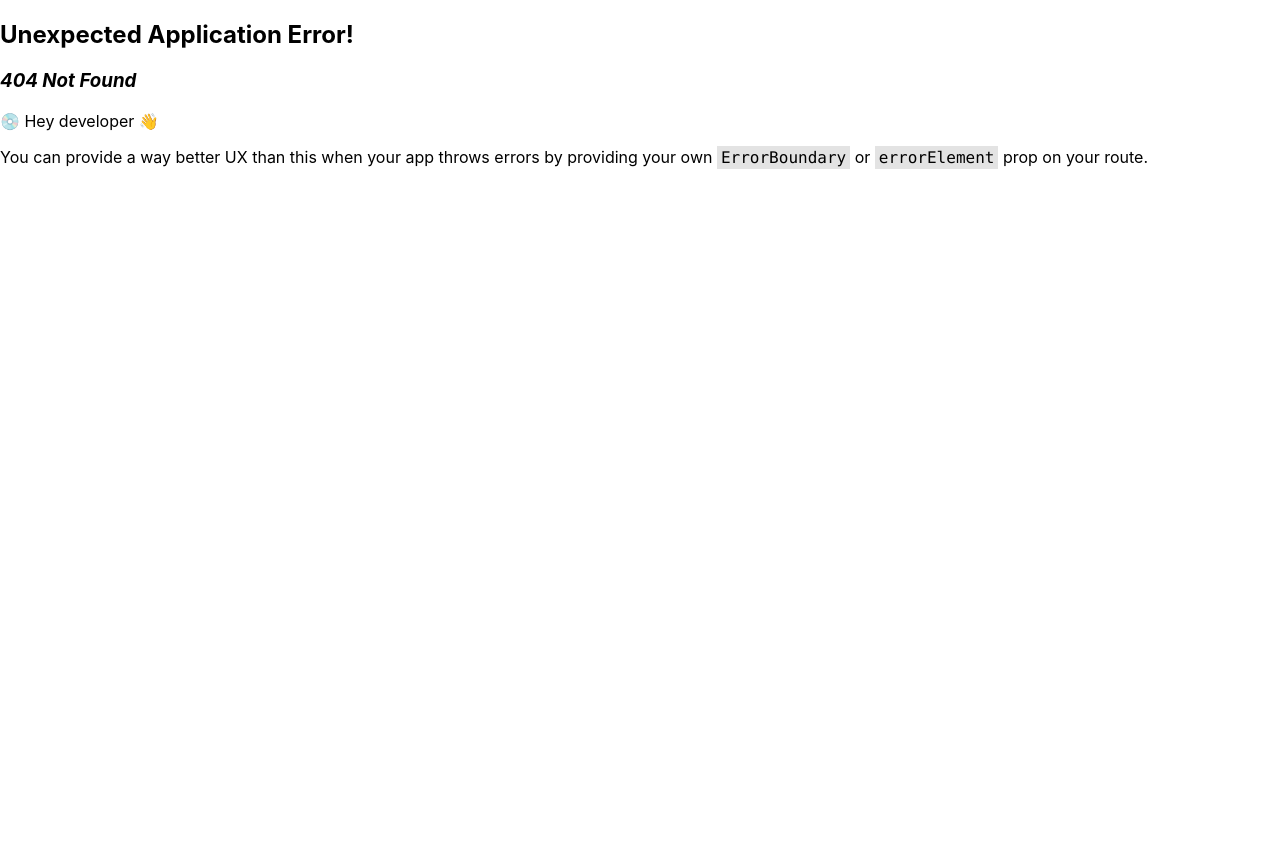
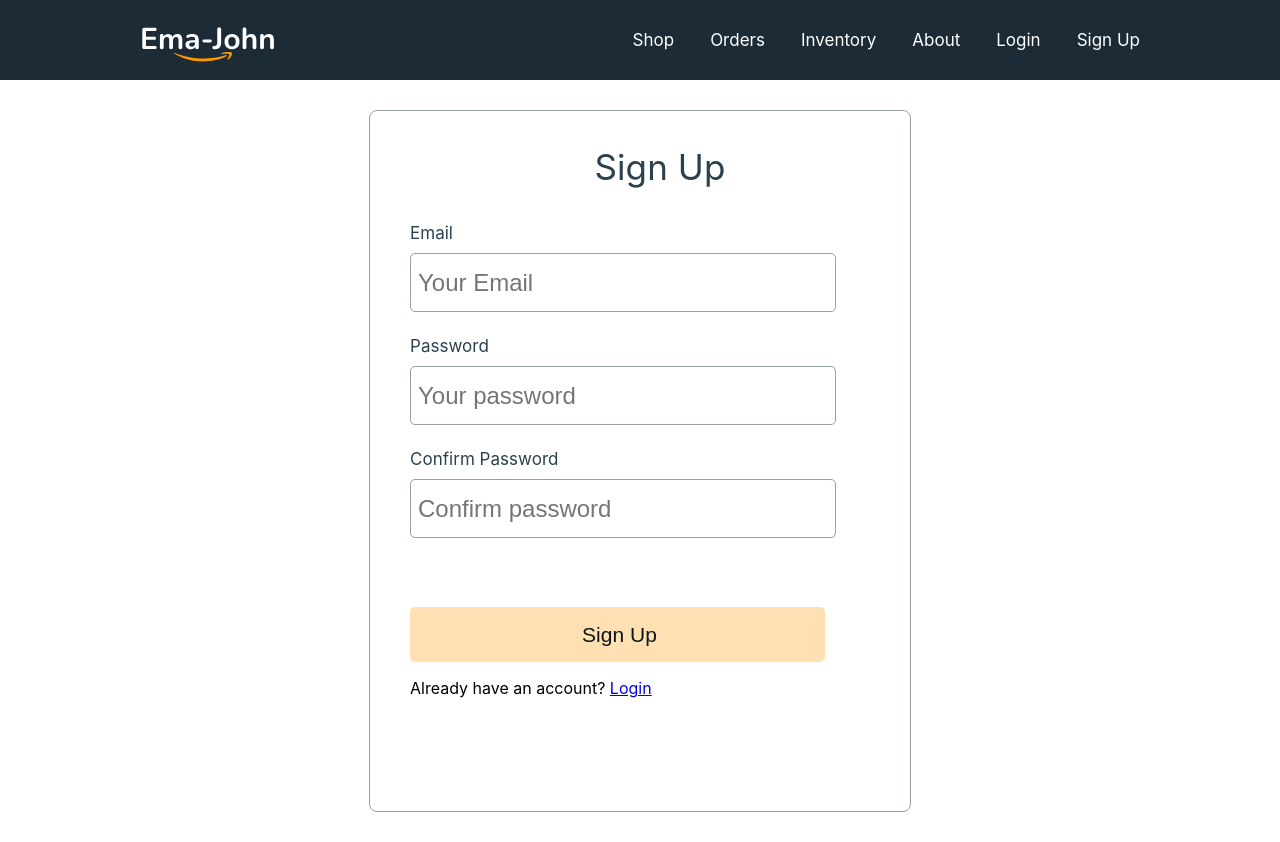
Before and after one commit to MAHossain1/ema-john-new, a React (Create React App) app: page /signup in a window 1280 px wide. Before the commit this address had no page. Before the commit the page ends 800 px from the top, so only its background shows below. Built offline with nearby package versions, Linux system fonts and the light colour scheme; no server answers.

Commit message:
Authentication implementation done

```diff
--- a/package.json
+++ b/package.json
@@ -9,6 +9,7 @@
     "@testing-library/jest-dom": "^5.16.5",
     "@testing-library/react": "^13.4.0",
     "@testing-library/user-event": "^13.5.0",
+    "firebase": "^9.17.1",
     "react": "^18.2.0",
     "react-dom": "^18.2.0",
     "react-router-dom": "^6.8.1",
--- a/src/components/Header/Header.css
+++ b/src/components/Header/Header.css
@@ -16,3 +16,14 @@
 .header a:hover {
   color: orange;
 }
+.btn-logout {
+  margin-left: 10px;
+  padding: 10px;
+  border-radius: 50%;
+  cursor: pointer;
+}
+.btn-logout:hover {
+  background-color: orange;
+  color: white;
+  font-weight: 500;
+}
--- a/src/components/Header/Header.js
+++ b/src/components/Header/Header.js
@@ -1,9 +1,11 @@
-import React from "react";
+import React, { useContext } from "react";
 import { Link } from "react-router-dom";
+import { AuthContext } from "../../contexts/UserContext";
 import logo from "../../images/Logo.svg";
 import "./Header.css";
 
 const Header = () => {
+  const { user, logOut } = useContext(AuthContext);
   return (
     <nav className="header">
       <img src={logo} alt="" />
@@ -12,6 +14,16 @@ const Header = () => {
         <Link to="/orders">Orders</Link>
         <Link to="/inventory">Inventory</Link>
         <Link to="/about">About</Link>
+        {user?.uid ? (
+          <button className="btn-logout" onClick={logOut}>
+            Log Out
+          </button>
+        ) : (
+          <>
+            <Link to="/login">Login</Link>
+            <Link to="/signup">Sign Up</Link>
+          </>
+        )}
       </div>
     </nav>
   );
--- /dev/null
+++ b/src/components/Login/Login.css
@@ -0,0 +1,55 @@
+.form-container {
+  padding-left: 40px;
+  margin: 30px auto;
+  width: 500px;
+  height: 700px;
+  border: 1px solid #95a0a7;
+  border-radius: 8px;
+}
+.form-title {
+  font-weight: 400;
+  font-size: 35px;
+  line-height: 42px;
+  letter-spacing: 0.0025em;
+  color: #2a414f;
+  text-align: center;
+}
+.form-control {
+  margin-bottom: 24px;
+}
+.form-control label {
+  display: block;
+  font-weight: 400;
+  font-size: 17px;
+  line-height: 20px;
+  letter-spacing: 0.0015em;
+  margin-bottom: 10px;
+  color: #2a414f;
+}
+.form-control input {
+  width: 415px;
+  height: 55px;
+  border: 1px solid #95a0a7;
+  border-radius: 5px;
+  font-size: 1.5em;
+  padding-left: 7px;
+  /* margin-bottom: 10px; */
+}
+.btn-submit {
+  margin-top: 45px;
+  width: 415px;
+  height: 55px;
+  background: rgba(255, 153, 0, 0.3);
+  border-radius: 5px;
+  font-weight: 400;
+  font-size: 21px;
+  line-height: 25px;
+  letter-spacing: 0.0015em;
+  border: none;
+  padding-left: 10px;
+  color: #0e161a;
+}
+
+.btn-submit:hover {
+  background: rgba(242, 166, 52, 0.753);
+}
--- /dev/null
+++ b/src/components/Login/Login.js
@@ -0,0 +1,47 @@
+import React, { useContext } from "react";
+import { Link, useNavigate } from "react-router-dom";
+import { AuthContext } from "../../contexts/UserContext";
+import "./Login.css";
+
+const Login = () => {
+  const { signIn } = useContext(AuthContext);
+  const navigate = useNavigate();
+
+  const handleLogIn = event => {
+    event.preventDefault();
+    const form = event.target;
+    const email = form.email.value;
+    const password = form.password.value;
+
+    signIn(email, password)
+      .then(result => {
+        const user = result.user;
+        form.reset();
+        navigate("/");
+        console.log(user);
+      })
+      .catch(error => console.log(error));
+  };
+
+  return (
+    <div className="form-container">
+      <h3 className="form-title">Login</h3>
+      <form onSubmit={handleLogIn}>
+        <div className="form-control">
+          <label htmlFor="email">Email</label>
+          <input type="email" name="email" placeholder="Your Email" />
+        </div>
+        <div className="form-control">
+          <label htmlFor="password">Password</label>
+          <input type="password" name="password" placeholder="Your password" />
+        </div>
+        <input className="btn-submit" type="submit" value="Login" />
+      </form>
+      <p>
+        New to ema john? <Link to="/signup">Create a New Account</Link>{" "}
+      </p>
+    </div>
+  );
+};
+
+export default Login;
--- /dev/null
+++ b/src/components/SignUp/SignUp.css
@@ -0,0 +1,3 @@
+.text-error {
+  color: brown;
+}
--- /dev/null
+++ b/src/components/SignUp/SignUp.js
@@ -0,0 +1,67 @@
+import React, { useContext, useState } from "react";
+import { Link } from "react-router-dom";
+import { AuthContext } from "../../contexts/UserContext";
+import "./SignUp.css";
+
+const SignUp = () => {
+  const { createUser } = useContext(AuthContext);
+  const [error, setError] = useState(null);
+
+  const handleSignUp = event => {
+    event.preventDefault();
+    const form = event.target;
+    const email = form.email.value;
+    const password = form.password.value;
+    const confirm = form.confirm.value;
+    console.log(email, password, confirm);
+
+    if (password.length < 6) {
+      setError("Please give password at least 6 character");
+      return;
+    }
+
+    if (password !== confirm) {
+      setError("Password did not match");
+      return;
+    }
+    createUser(email, password)
+      .then(result => {
+        const user = result.user;
+        form.reset();
+        console.log(user);
+      })
+      .catch(error => console.log(error));
+  };
+
+  return (
+    <div className="form-container">
+      <h3 className="form-title">Sign Up</h3>
+      <form onSubmit={handleSignUp}>
+        <div className="form-control">
+          <label htmlFor="email">Email</label>
+          <input type="email" name="email" placeholder="Your Email" />
+        </div>
+        <div className="form-control">
+          <label htmlFor="password">Password</label>
+          <input type="password" name="password" placeholder="Your password" />
+        </div>
+        <div className="form-control">
+          <label htmlFor="password">Confirm Password</label>
+          <input
+            type="password"
+            name="confirm"
+            id=""
+            placeholder="Confirm password"
+          />
+        </div>
+        <p className="text-error">{error}</p>
+        <input className="btn-submit" type="submit" value="Sign Up" />
+      </form>
+      <p>
+        Already have an account? <Link to="/login">Login</Link>{" "}
+      </p>
+    </div>
+  );
+};
+
+export default SignUp;
--- /dev/null
+++ b/src/contexts/UserContext.js
@@ -0,0 +1,45 @@
+import React, { createContext, useEffect, useState } from "react";
+import app from "../firebase/firebase.config";
+import {
+  getAuth,
+  createUserWithEmailAndPassword,
+  signInWithEmailAndPassword,
+  signOut,
+  onAuthStateChanged,
+} from "firebase/auth";
+
+export const AuthContext = createContext();
+const auth = getAuth(app);
+
+const UserContext = ({ children }) => {
+  const [user, setUser] = useState(null);
+
+  const createUser = (email, password) => {
+    return createUserWithEmailAndPassword(auth, email, password);
+  };
+
+  const signIn = (email, password) => {
+    return signInWithEmailAndPassword(auth, email, password);
+  };
+
+  const logOut = () => {
+    return signOut(auth);
+  };
+
+  // Get the currently signed-in user
+  useEffect(() => {
+    const unSubscribe = onAuthStateChanged(auth, currentUser => {
+      console.log("current user inside state change", currentUser);
+      setUser(currentUser);
+    });
+    return () => unSubscribe();
+  }, []);
+
+  const authInfo = { user, createUser, signIn, logOut };
+
+  return (
+    <AuthContext.Provider value={authInfo}>{children}</AuthContext.Provider>
+  );
+};
+
+export default UserContext;
--- /dev/null
+++ b/src/firebase/firebase.config.js
@@ -0,0 +1,19 @@
+// Import the functions you need from the SDKs you need
+import { initializeApp } from "firebase/app";
+// TODO: Add SDKs for Firebase products that you want to use
+// https://firebase.google.com/docs/web/setup#available-libraries
+
+// Your web app's Firebase configuration
+const firebaseConfig = {
+  apiKey: "AIzaSyBny1imLpgw6iHeZbBjzFu2vdZYiXB1fDM",
+  authDomain: "ema-john-recap-1c51d.firebaseapp.com",
+  projectId: "ema-john-recap-1c51d",
+  storageBucket: "ema-john-recap-1c51d.appspot.com",
+  messagingSenderId: "166973182387",
+  appId: "1:166973182387:web:eee86598eca55a55327bc6",
+};
+
+// Initialize Firebase
+const app = initializeApp(firebaseConfig);
+
+export default app;
--- a/src/index.js
+++ b/src/index.js
@@ -1,13 +1,16 @@
-import React from 'react';
-import ReactDOM from 'react-dom/client';
-import './index.css';
-import App from './App';
-import reportWebVitals from './reportWebVitals';
+import React from "react";
+import ReactDOM from "react-dom/client";
+import "./index.css";
+import App from "./App";
+import reportWebVitals from "./reportWebVitals";
+import UserContext from "./contexts/UserContext";
 
-const root = ReactDOM.createRoot(document.getElementById('root'));
+const root = ReactDOM.createRoot(document.getElementById("root"));
 root.render(
   <React.StrictMode>
-    <App />
+    <UserContext>
+      <App />
+    </UserContext>
   </React.StrictMode>
 );
 
```
Also changed, not shown: src/App.js (+10 -0 lines), 1 other file (tests, documents, lock files or other folders).
